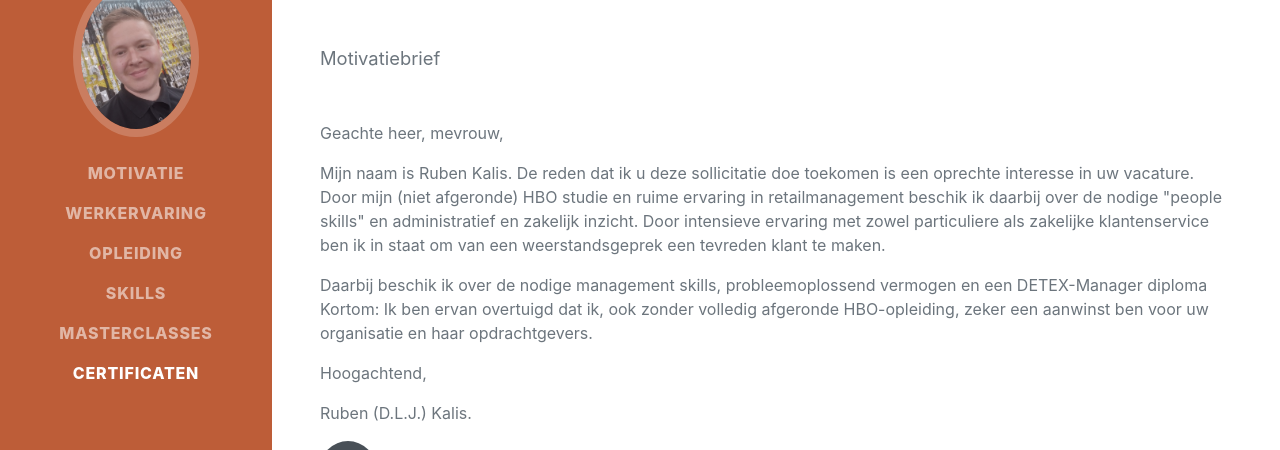
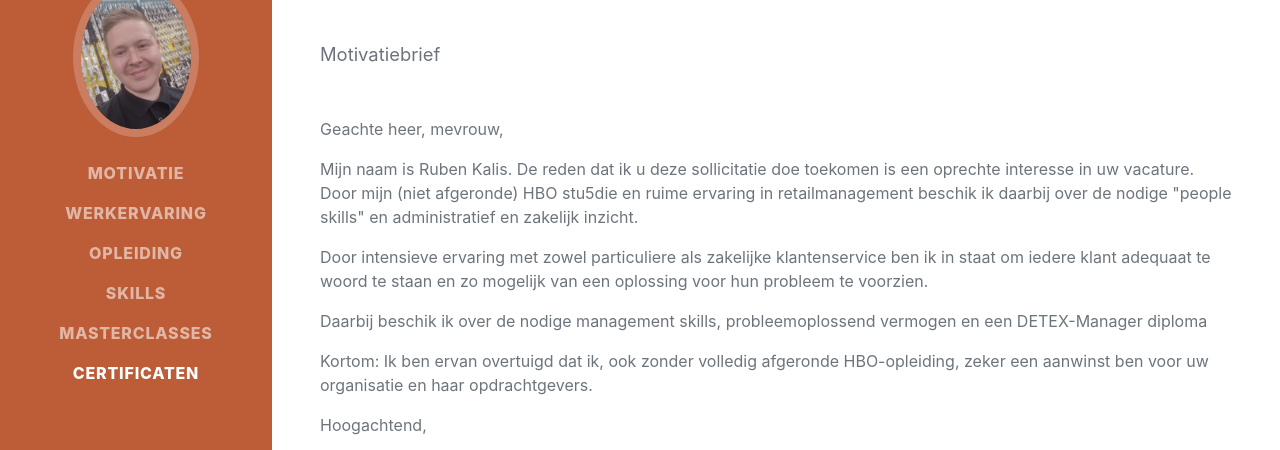
Before and after one commit to 23artifacts/CV, a plain HTML site: page index.html in a window 1280 px wide. Shown: the part 219-669 px from the top of the page. Drawn offline with nearby package versions, Linux system fonts and the light colour scheme; a web font is replaced by a local one.

Commit message:
Update index.html

```diff
--- a/index.html
+++ b/index.html
@@ -50,12 +50,15 @@
 			<p class="lead mb-5">Motivatiebrief</p>
 			<p>Geachte heer, mevrouw,</p>
 
-<p>Mijn naam is Ruben Kalis. De reden dat ik u deze sollicitatie doe toekomen is een oprechte interesse in uw vacature. Door mijn (niet afgeronde) HBO studie en ruime ervaring in retailmanagement beschik ik daarbij over de nodige "people skills" en administratief en zakelijk inzicht. Door intensieve ervaring met zowel particuliere als zakelijke klantenservice ben ik in staat om van een weerstandsgeprek een tevreden klant te maken.</p>
+<p>Mijn naam is Ruben Kalis. De reden dat ik u deze sollicitatie doe toekomen is een oprechte interesse in uw vacature.
+	Door mijn (niet afgeronde) HBO stu5die en ruime ervaring in retailmanagement beschik ik daarbij over de nodige "people skills" en administratief en zakelijk inzicht.</p>
 
-<p>Daarbij beschik ik over de nodige management skills, probleemoplossend vermogen en een DETEX-Manager diploma
-Kortom: Ik ben ervan overtuigd dat ik, ook zonder volledig afgeronde HBO-opleiding, zeker een aanwinst ben voor uw organisatie en haar opdrachtgevers.</p>
+	<p>Door intensieve ervaring met zowel particuliere als zakelijke klantenservice ben ik in staat om iedere klant adequaat te woord te staan en zo mogelijk van een oplossing voor hun probleem te voorzien.</p>
+Daarbij beschik ik over de nodige management skills, probleemoplossend vermogen en een DETEX-Manager diploma</p>
 
-<p>Hoogachtend,</p></p>
+	<p>Kortom: Ik ben ervan overtuigd dat ik, ook zonder volledig afgeronde HBO-opleiding, zeker een aanwinst ben voor uw organisatie en haar opdrachtgevers.</p>
+
+<p>Hoogachtend,</p>
 
 <p>Ruben (D.L.J.) Kalis.</p>
                     <div class="social-icons">
```
